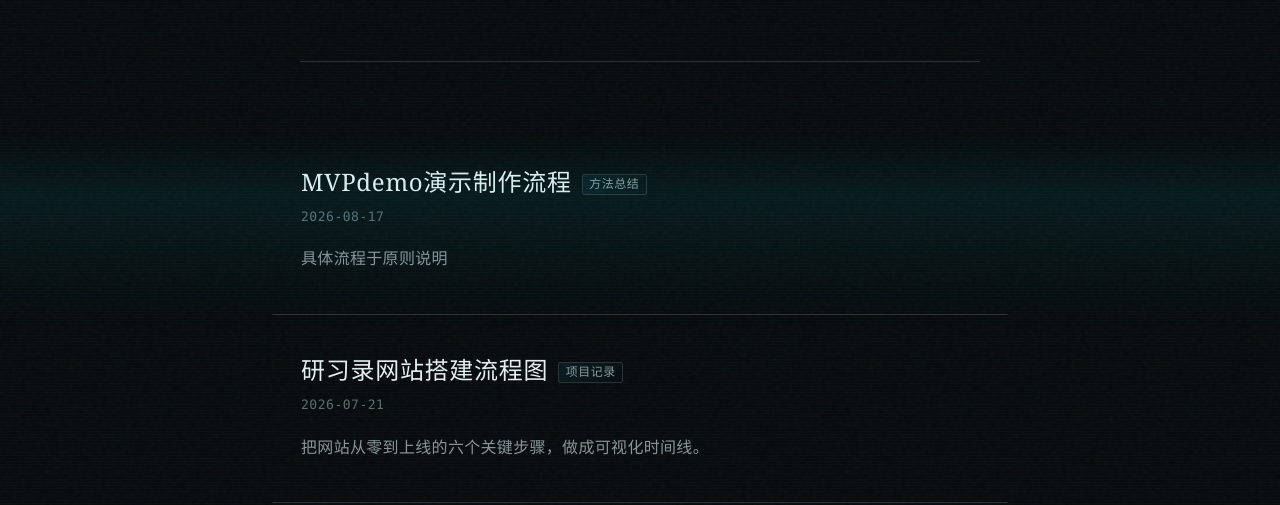
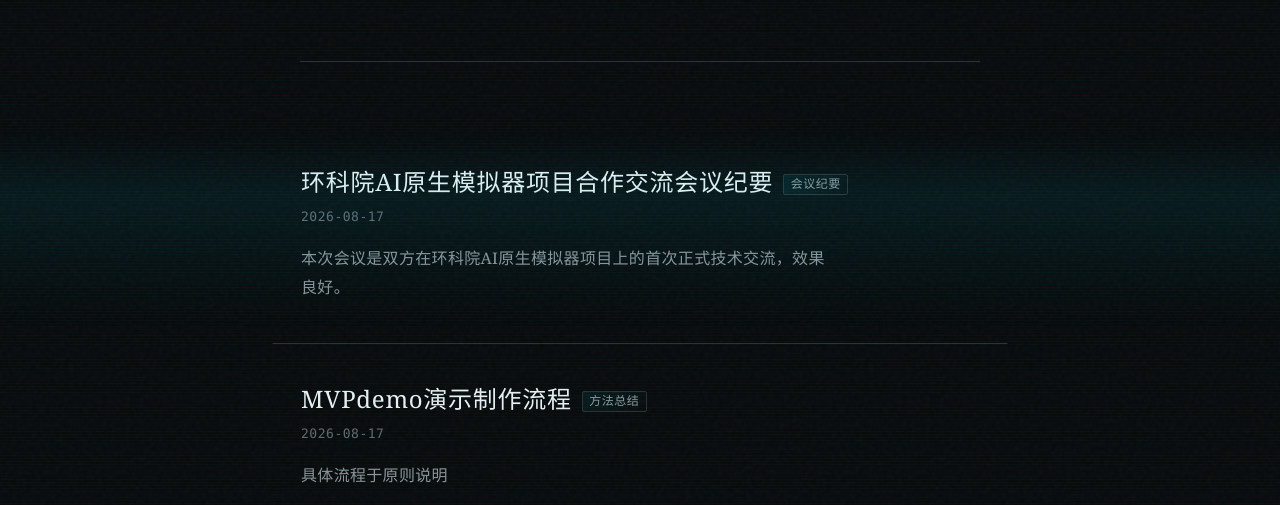
Before and after one commit to xixihi197/my-ai-blog, a website: page index.html in a window 1280 px wide. Shown: the part 295-800 px from the top of the page. Drawn offline with Linux system fonts and the light colour scheme.

Commit message:
首页添加笔记：环科院AI原生模拟器项目合作交流会议纪要

```diff
--- a/index.html
+++ b/index.html
@@ -17,6 +17,11 @@
 
         <section class="note-list" aria-label="笔记列表">
             <hr>
+            <article class="note">
+                <h2><a href="notes/环科院ai原生模拟器项目合作交流会议纪要.html">环科院AI原生模拟器项目合作交流会议纪要</a> <span class="tag">会议纪要</span></h2>
+                <time class="meta" datetime="2026-08-17">2026-08-17</time>
+                <p class="summary">本次会议是双方在环科院AI原生模拟器项目上的首次正式技术交流，效果良好。</p>
+            </article>
 
             <article class="note">
                 <h2><a href="notes/mvpdemo演示制作流程.html">MVPdemo演示制作流程</a> <span class="tag">方法总结</span></h2>
```
